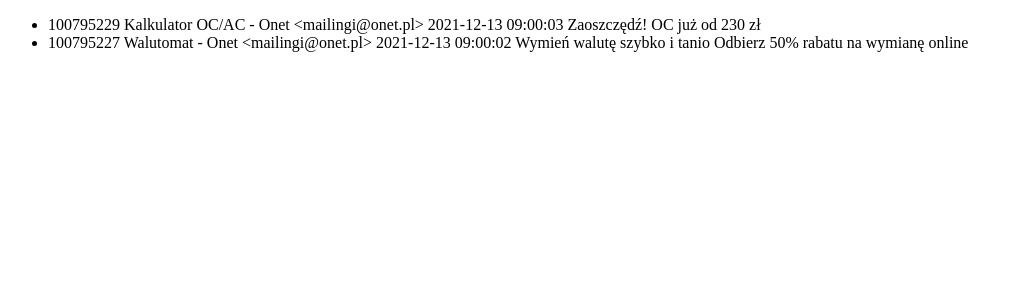
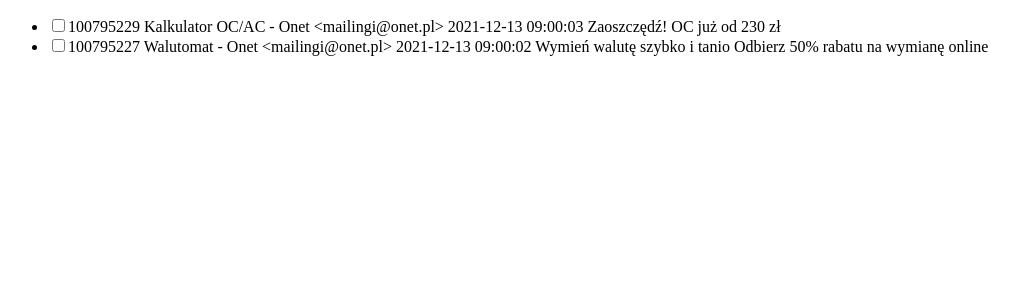
Before and after one commit to ognista/zadanie, a React (Create React App) app: page / in a window 1280 px wide. Shown: the top 300 px of the page, without its empty margins (0-1019 px from the left). Built offline with nearby package versions, Linux system fonts and the light colour scheme.

Commit message:
Add checkbox

```diff
--- a/src/components/ListItem.js
+++ b/src/components/ListItem.js
@@ -1,10 +1,15 @@
 import React from "react";
 
-const ListItem = ({ item }) => {
-  const { id, from, sent_date, subject, snippet } = item;
+const ListItem = ({ item, handleChange }) => {
+  const { id, from, sent_date, subject, snippet, is_unread } = item;
 
   return (
     <li>
+      <input
+        type="checkbox"
+        checked={is_unread}
+        onChange={() => handleChange(id)}
+      />
       {id} {from} {sent_date} {subject} {snippet}
     </li>
   );
--- a/src/components/ListView.js
+++ b/src/components/ListView.js
@@ -1,9 +1,21 @@
+import React, { useState } from "react";
+
 import { mockData } from "../mockData";
 import ListItem from "./ListItem";
 
 const ListView = () => {
-  const list = mockData.map((item) => {
-    return <ListItem key={item.id} item={item} />;
+  const [data, setData] = useState(mockData);
+
+  const handleChange = (idParameter) => {
+    setData((prevData) =>
+      prevData.map((item) =>
+        item.id === idParameter ? { ...item, is_unread: !item.is_unread } : item
+      )
+    );
+  };
+
+  const list = data.map((item) => {
+    return <ListItem key={item.id} item={item} handleChange={handleChange} />;
   });
 
   return <ul>{list}</ul>;
```
